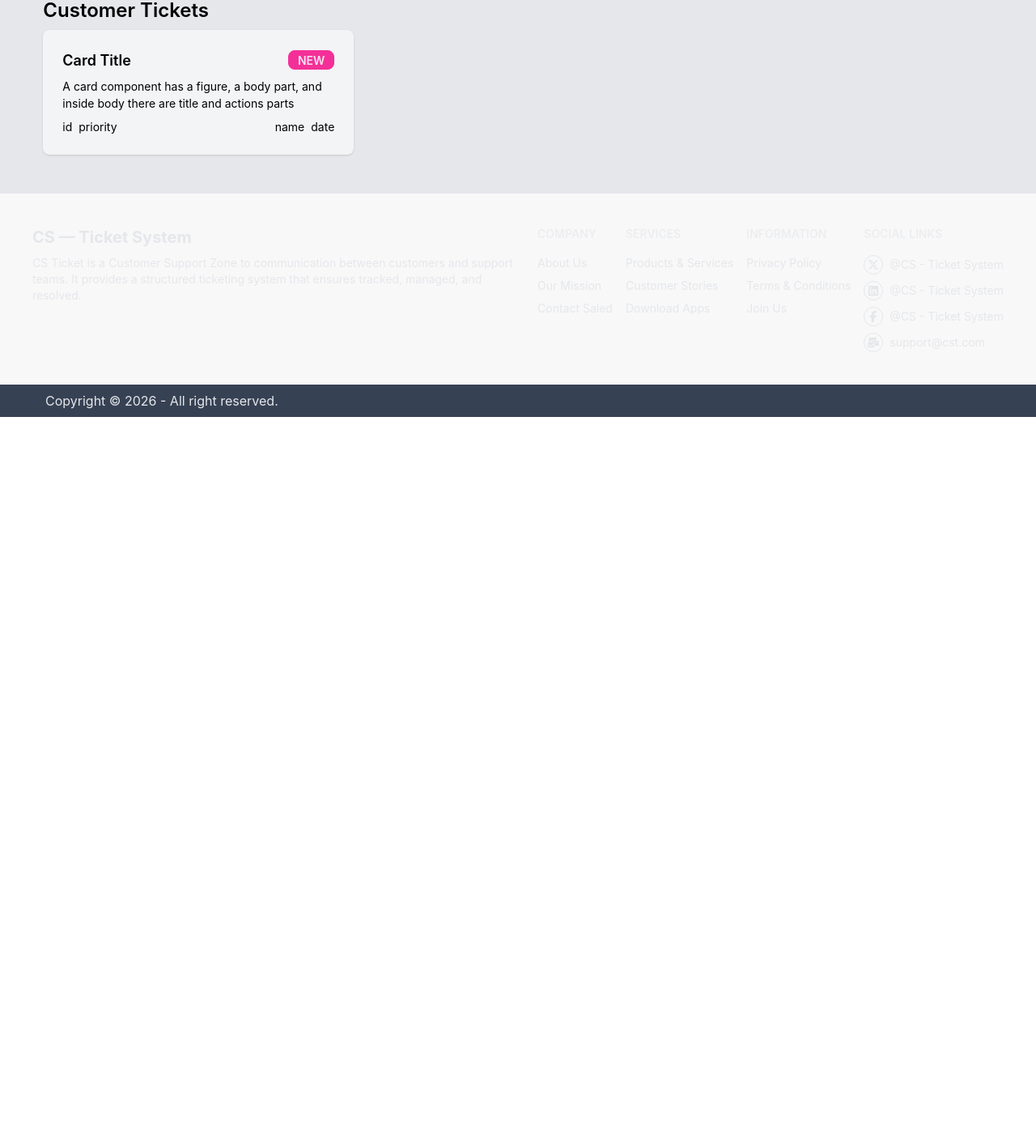
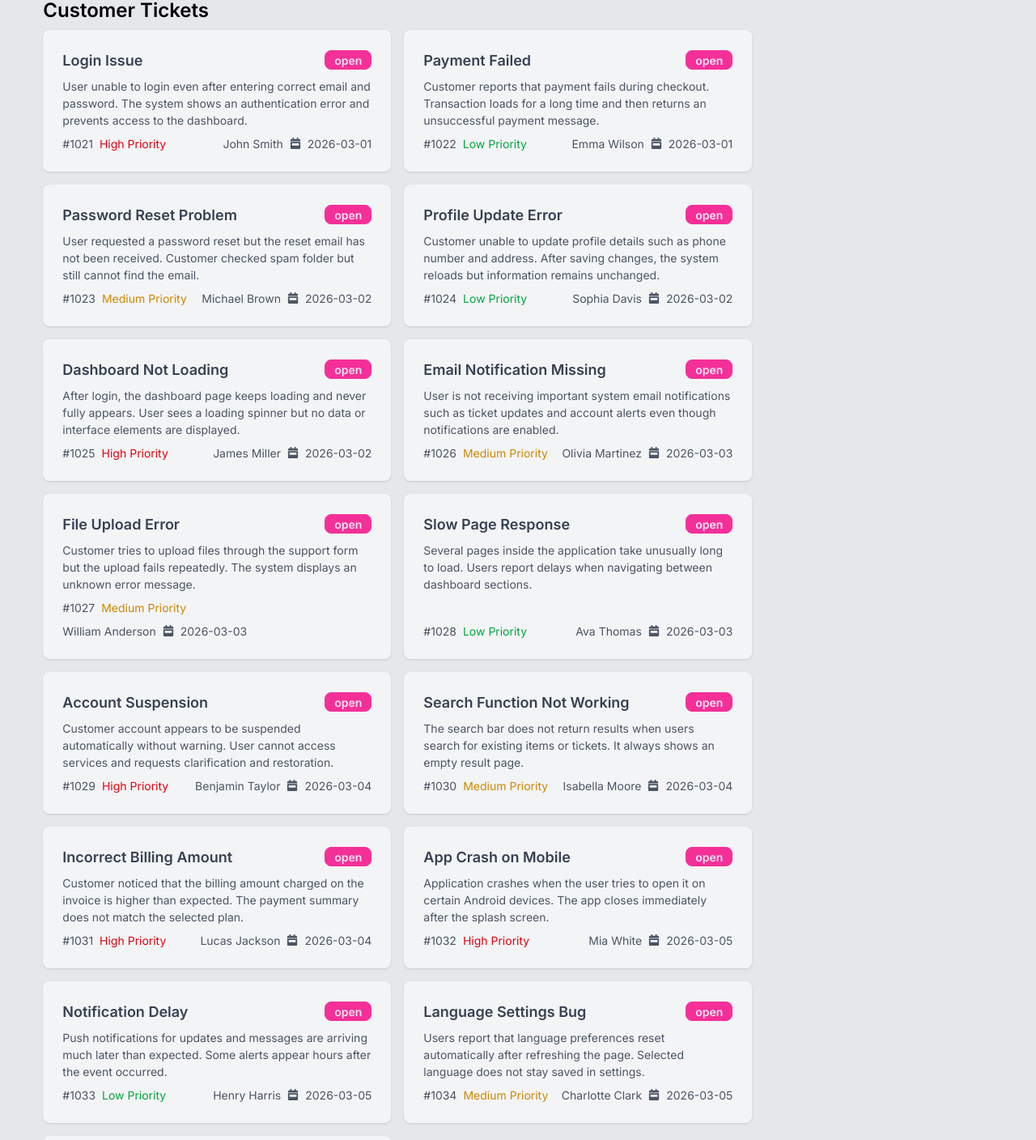
Before and after one commit to bhupotikumar/cs-ticket-system, a React (Vite) app: page / in a window 1280 px wide. Shown: the part 372-1780 px from the top of the page at 81% size. Before the commit the page ends 887 px from the top, so only its background shows below. Built offline with nearby package versions, Linux system fonts and the light colour scheme.

Commit message:
Dynamic card render and Inter font added done

```diff
--- a/index.html
+++ b/index.html
@@ -1,13 +1,22 @@
 <!doctype html>
 <html lang="en">
+
 <head>
   <meta charset="UTF-8" />
   <link rel="icon" type="image/svg+xml" href="./src/assets/vector1.png" />
   <meta name="viewport" content="width=device-width, initial-scale=1.0" />
+  <!-- Google font -->
+  <link rel="preconnect" href="https://fonts.googleapis.com">
+  <link rel="preconnect" href="https://fonts.gstatic.com" crossorigin>
+  <link
+    href="https://fonts.googleapis.com/css2?family=Inter:ital,opsz,wght@0,14..32,100..900;1,14..32,100..900&display=swap"
+    rel="stylesheet">
   <title>cs-ticket-system</title>
 </head>
+
 <body>
   <div id="root"></div>
   <script type="module" src="/src/main.jsx"></script>
 </body>
+
 </html>
--- /dev/null
+++ b/public/tickets.json
@@ -0,0 +1,137 @@
+[
+    {
+        "id": 1021,
+        "title": "Login Issue",
+        "description": "User unable to login even after entering correct email and password. The system shows an authentication error and prevents access to the dashboard.",
+        "customer": "John Smith",
+        "priority": "High",
+        "status": "open",
+        "createdAt": "2026-03-01"
+    },
+    {
+        "id": 1022,
+        "title": "Payment Failed",
+        "description": "Customer reports that payment fails during checkout. Transaction loads for a long time and then returns an unsuccessful payment message.",
+        "customer": "Emma Wilson",
+        "priority": "Low",
+        "status": "open",
+        "createdAt": "2026-03-01"
+    },
+    {
+        "id": 1023,
+        "title": "Password Reset Problem",
+        "description": "User requested a password reset but the reset email has not been received. Customer checked spam folder but still cannot find the email.",
+        "customer": "Michael Brown",
+        "priority": "Medium",
+        "status": "open",
+        "createdAt": "2026-03-02"
+    },
+    {
+        "id": 1024,
+        "title": "Profile Update Error",
+        "description": "Customer unable to update profile details such as phone number and address. After saving changes, the system reloads but information remains unchanged.",
+        "customer": "Sophia Davis",
+        "priority": "Low",
+        "status": "open",
+        "createdAt": "2026-03-02"
+    },
+    {
+        "id": 1025,
+        "title": "Dashboard Not Loading",
+        "description": "After login, the dashboard page keeps loading and never fully appears. User sees a loading spinner but no data or interface elements are displayed.",
+        "customer": "James Miller",
+        "priority": "High",
+        "status": "open",
+        "createdAt": "2026-03-02"
+    },
+    {
+        "id": 1026,
+        "title": "Email Notification Missing",
+        "description": "User is not receiving important system email notifications such as ticket updates and account alerts even though notifications are enabled.",
+        "customer": "Olivia Martinez",
+        "priority": "Medium",
+        "status": "open",
+        "createdAt": "2026-03-03"
+    },
+    {
+        "id": 1027,
+        "title": "File Upload Error",
+        "description": "Customer tries to upload files through the support form but the upload fails repeatedly. The system displays an unknown error message.",
+        "customer": "William Anderson",
+        "priority": "Medium",
+        "status": "open",
+        "createdAt": "2026-03-03"
+    },
+    {
+        "id": 1028,
+        "title": "Slow Page Response",
+        "description": "Several pages inside the application take unusually long to load. Users report delays when navigating between dashboard sections.",
+        "customer": "Ava Thomas",
+        "priority": "Low",
+        "status": "open",
+        "createdAt": "2026-03-03"
+    },
+    {
+        "id": 1029,
+        "title": "Account Suspension",
+        "description": "Customer account appears to be suspended automatically without warning. User cannot access services and requests clarification and restoration.",
+        "customer": "Benjamin Taylor",
+        "priority": "High",
+        "status": "open",
+        "createdAt": "2026-03-04"
+    },
+    {
+        "id": 1030,
+        "title": "Search Function Not Working",
+        "description": "The search bar does not return results when users search for existing items or tickets. It always shows an empty result page.",
+        "customer": "Isabella Moore",
+        "priority": "Medium",
+        "status": "open",
+        "createdAt": "2026-03-04"
+    },
+    {
+        "id": 1031,
+        "title": "Incorrect Billing Amount",
+        "description": "Customer noticed that the billing amount charged on the invoice is higher than expected. The payment summary does not match the selected plan.",
+        "customer": "Lucas Jackson",
+        "priority": "High",
+        "status": "open",
+        "createdAt": "2026-03-04"
+    },
+    {
+        "id": 1032,
+        "title": "App Crash on Mobile",
+        "description": "Application crashes when the user tries to open it on certain Android devices. The app closes immediately after the splash screen.",
+        "customer": "Mia White",
+        "priority": "High",
+        "status": "open",
+        "createdAt": "2026-03-05"
+    },
+    {
+        "id": 1033,
+        "title": "Notification Delay",
+        "description": "Push notifications for updates and messages are arriving much later than expected. Some alerts appear hours after the event occurred.",
+        "customer": "Henry Harris",
+        "priority": "Low",
+        "status": "open",
+        "createdAt": "2026-03-05"
+    },
+    {
+        "id": 1034,
+        "title": "Language Settings Bug",
+        "description": "Users report that language preferences reset automatically after refreshing the page. Selected language does not stay saved in settings.",
+        "customer": "Charlotte Clark",
+        "priority": "Medium",
+        "status": "open",
+        "createdAt": "2026-03-05"
+    },
+    {
+        "id": 1035,
+        "title": "Two Factor Auth Issue",
+        "description": "Customer cannot complete login because the two-factor authentication code does not work even when entered immediately after receiving it.",
+        "customer": "Daniel Lewis",
+        "priority": "High",
+        "status": "open",
+        "createdAt": "2026-03-06"
+    }
+]
--- a/src/components/Footer/Footer.jsx
+++ b/src/components/Footer/Footer.jsx
@@ -1,6 +1,5 @@
-import React from 'react';
 import { FaMailBulk } from 'react-icons/fa';
-import { FaFacebook, FaFacebookF, FaLinkedin, FaSquareFacebook, FaXTwitter } from 'react-icons/fa6';
+import { FaFacebookF, FaLinkedin, FaXTwitter } from 'react-icons/fa6';
 
 const Footer = () => {
     return (
--- a/src/components/Tickets/TIckets.jsx
+++ b/src/components/Tickets/TIckets.jsx
@@ -1,16 +1,24 @@
-import React from 'react';
+import { use } from 'react';
 import TicketCard from './TicketCard';
 
-const TIckets = () => {
+const ticketPromise = fetch('./tickets.json')
+    .then(res => res.json());
+
+
+const Tickets = () => {
+    const tickets = use(ticketPromise);
+
     return (
         <div>
-            <h1 className='text-2xl font-semibold'>Customer Tickets</h1>
-            <div className="mt-2 grid grid-cols-2 gap-4">
-                {/* Cards here */}
-                <TicketCard />
+            <h1 className='text-2xl text-center md:text-left font-semibold'>Customer Tickets</h1>
+            <div className="mt-2 grid grid-cols-1 md:grid-cols-2 gap-4 w-full">
+                {tickets.map(ticket => {
+                    return <TicketCard key={ticket.id} ticket={ticket} />
+                })}
+
             </div>
         </div>
     );
 };
 
-export default TIckets;
+export default Tickets;
--- a/src/components/Tickets/TicketCard.jsx
+++ b/src/components/Tickets/TicketCard.jsx
@@ -1,22 +1,27 @@
 import React from 'react';
+import { FaCalendarWeek } from 'react-icons/fa';
 
-const TicketCard = () => {
+const TicketCard = ({ ticket }) => {
+    const { id, title, description, createdAt, customer, priority, status } = ticket;
+
     return (
-        <div className="card bg-gray-100 w-96 shadow-sm">
-            <div className="card-body">
-                <h2 className="card-title justify-between">
-                    Card Title
-                    <div className="badge badge-secondary">NEW</div>
+        <div className="card bg-gray-100 w-full mx-auto shadow-sm">
+            <div className="card-body text-gray-600">
+                <h2 className="card-title justify-between text-gray-700">
+                    {title}
+                    <div className="badge badge-secondary">{status}</div>
                 </h2>
-                <p>A card component has a figure, a body part, and inside body there are title and actions parts</p>
+                <p>{description}</p>
                 <div className="card-actions justify-between">
                     <div className="flex justify-start gap-2 items-center">
-                        <p>id</p>
-                        <span>priority</span>
+                        <p>#{id}</p>
+                        {priority === "High" ?
+                            <span className='text-red-600'>{priority} Priority</span> : priority === "Medium" ?
+                                <span className='text-yellow-600'>{priority} Priority</span> : <span className='text-green-600'>{priority} Priority</span>}
                     </div>
                     <div className="flex gap-2 justify-end items-center">
-                        <p>name</p>
-                        <span>date</span>
+                        <p>{customer}</p>
+                        <span className='flex items-center gap-2'><FaCalendarWeek />{createdAt}</span>
                     </div>
                 </div>
             </div>
--- a/src/index.css
+++ b/src/index.css
@@ -1,2 +1,6 @@
 @import "tailwindcss";
 @plugin "daisyui";
+
+body {
+    font-family: "Inter", sans-serif;
+}
--- a/src/pages/Home/Home.jsx
+++ b/src/pages/Home/Home.jsx
@@ -6,7 +6,7 @@ const Home = () => {
     return (
         <div className="my-12 w-11/12 min-h-[50vh] mx-auto">
             <Banner />
-            <main className='mt-6 grid grid-cols-4 gap-4'>
+            <main className='mt-6 grid grid-cols-1 md:grid-cols-2 lg:grid-cols-4 gap-4'>
                 <div className="col-span-3">
                     <TIckets />
                 </div>
```
Lines whose indentation alone changed are shown as unchanged.
